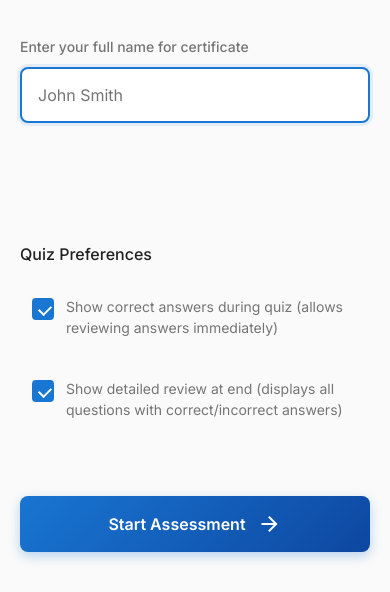
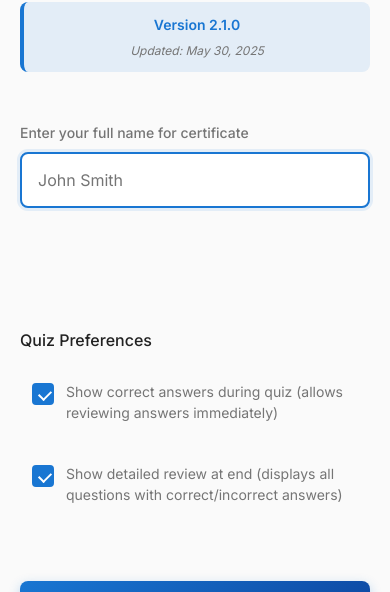
Before and after one commit to nooobmster69/Q, a plain HTML site: page index.html in a window 390 px wide. Shown: the part 252-844 px from the top of the page. Drawn offline with Linux system fonts and the light colour scheme.

Commit message:
v2.1.0: Enhanced mobile experience with version tracking
 ZOOM & DRAG FIXES:
- Fixed viewport meta tag with user-scalable=no and maximum-scale=1.0
- Added comprehensive CSS to prevent zoom and drag
- Implemented JavaScript event handlers to block zoom shortcuts, mouse wheel zoom, touch zoom, and drag operations
- Added position: fixed to body/html to prevent mobile scroll issues

 CERTIFICATE AS IMAGE:
- Replaced HTML certificate with professional PNG image generation
- High-quality canvas-based certificate with gradient background
- Professional layout with decorative elements and certification seal
- Includes user name, module name, score, completion date, and version info

 VERSION TRACKING SYSTEM:
- Added centralized APP_VERSION configuration
- Version 2.1.0 with update date May 30, 2025
- Dynamic version display on welcome screen
- Version info in menu overlay for easy reference
- Version and platform info embedded in certificates

 UI ENHANCEMENTS:
- Professional version information styling
- Improved menu with version details
- Enhanced certificate visual design
- Better mobile app-like experience

Ready for production deployment!

```diff
--- a/index.html
+++ b/index.html
@@ -20,9 +20,12 @@
                 <div class="logo-section">
                     <div class="app-icon">
                         <span class="material-icons">quiz</span>
+                    </div>                    <h1>Data Centre Certification</h1>
+                    <p>Professional assessment platform for data centre expertise</p>
+                    <div class="version-info">
+                        <span class="version">Version 2.1.0</span>
+                        <span class="update-date">Updated: May 30, 2025</span>
                     </div>
-                    <h1>Data Centre Certification</h1>
-                    <p>Professional assessment platform for data centre expertise</p>
                 </div>
                   <div class="name-input-section">
                     <div class="input-group">
@@ -202,10 +205,13 @@
                 <div class="menu-item" id="exit-quiz">
                     <span class="material-icons">exit_to_app</span>
                     <span>Exit to Modules</span>
-                </div>
-                <div class="menu-item" id="close-menu">
+                </div>                <div class="menu-item" id="close-menu">
                     <span class="material-icons">close</span>
                     <span>Close Menu</span>
+                </div>
+                <div class="menu-version">
+                    <div class="version-text">Version 2.1.0</div>
+                    <div class="update-text">Updated: May 30, 2025</div>
                 </div>
             </div>
         </div>
--- a/script.js
+++ b/script.js
@@ -1,5 +1,12 @@
 // Professional Quiz App - Complete JavaScript Implementation
 // Handles screen navigation, user management, quiz logic, and certificate generation
+
+// Application Version Configuration
+const APP_VERSION = {
+    version: '2.1.0',
+    updateDate: 'May 30, 2025',
+    appName: 'Data Centre Certification Platform'
+};
 
 class QuizApp {
     constructor() {
@@ -30,14 +37,43 @@ class QuizApp {
 
             await this.loadQuizData();
             console.log('✅ Quiz data loaded successfully');
+              this.showScreen('welcome');
+            console.log('✅ Welcome screen shown successfully');
 
-            this.showScreen('welcome');
-            console.log('✅ Welcome screen shown successfully');
+            // Update version information in UI
+            this.updateVersionInfo();
 
         } catch (error) {
             console.error('❌ Initialization failed:', error);
             this.showError(`Initialization failed: ${error.message}`);
         }
+    }
+
+    // Update version information in the UI
+    updateVersionInfo() {
+        // Update welcome screen version
+        const versionElement = document.querySelector('.version');
+        const updateDateElement = document.querySelector('.update-date');
+
+        if (versionElement) {
+            versionElement.textContent = `Version ${APP_VERSION.version}`;
+        }
+        if (updateDateElement) {
+            updateDateElement.textContent = `Updated: ${APP_VERSION.updateDate}`;
+        }
+
+        // Update menu version
+        const menuVersionElement = document.querySelector('.version-text');
+        const menuUpdateElement = document.querySelector('.update-text');
+
+        if (menuVersionElement) {
+            menuVersionElement.textContent = `Version ${APP_VERSION.version}`;
+        }
+        if (menuUpdateElement) {
+            menuUpdateElement.textContent = `Updated: ${APP_VERSION.updateDate}`;
+        }
+
+        console.log(`✅ Version info updated: ${APP_VERSION.version} (${APP_VERSION.updateDate})`);
     }
 
     // Event Binding
@@ -616,11 +652,15 @@ class QuizApp {
         ctx.fillStyle = '#4caf50';
         ctx.font = 'bold 32px Arial, sans-serif';
         ctx.fillText(`Score: ${percentage}%`, canvas.width / 2, 550);
-
-        // Date
+          // Date
         ctx.fillStyle = '#999999';
         ctx.font = '20px Arial, sans-serif';
         ctx.fillText(`Completed on ${date}`, canvas.width / 2, 620);
+          // Version and Platform Information
+        ctx.fillStyle = '#bbbbbb';
+        ctx.font = '14px Arial, sans-serif';
+        ctx.fillText(`${APP_VERSION.appName} v${APP_VERSION.version}`, canvas.width / 2, 660);
+        ctx.fillText(`Updated: ${APP_VERSION.updateDate}`, canvas.width / 2, 680);
 
         // Add decorative elements
         this.addCertificateDecorations(ctx, canvas.width, canvas.height);
--- a/style.css
+++ b/style.css
@@ -228,6 +228,30 @@ input, textarea {
     line-height: 1.5;
 }
 
+/* Version Information */
+.version-info {
+    margin-top: 16px;
+    padding: 12px 16px;
+    background: rgba(25, 118, 210, 0.1);
+    border-radius: 8px;
+    border-left: 4px solid var(--primary-color);
+}
+
+.version-info .version {
+    display: block;
+    font-size: 14px;
+    font-weight: 600;
+    color: var(--primary-color);
+    margin-bottom: 4px;
+}
+
+.version-info .update-date {
+    display: block;
+    font-size: 12px;
+    color: var(--text-secondary);
+    font-style: italic;
+}
+
 /* Name Input Section */
 .name-input-section {
     flex: 1;
@@ -986,6 +1010,27 @@ input, textarea {
     color: var(--text-secondary);
 }
 
+/* Menu Version Information */
+.menu-version {
+    padding: 12px 20px;
+    border-top: 1px solid #f0f0f0;
+    background: #fafafa;
+    text-align: center;
+}
+
+.menu-version .version-text {
+    font-size: 12px;
+    font-weight: 600;
+    color: var(--primary-color);
+    margin-bottom: 2px;
+}
+
+.menu-version .update-text {
+    font-size: 11px;
+    color: var(--text-secondary);
+    font-style: italic;
+}
+
 /* Preference Section */
 .preference-section {
     margin: 32px 0;
```
